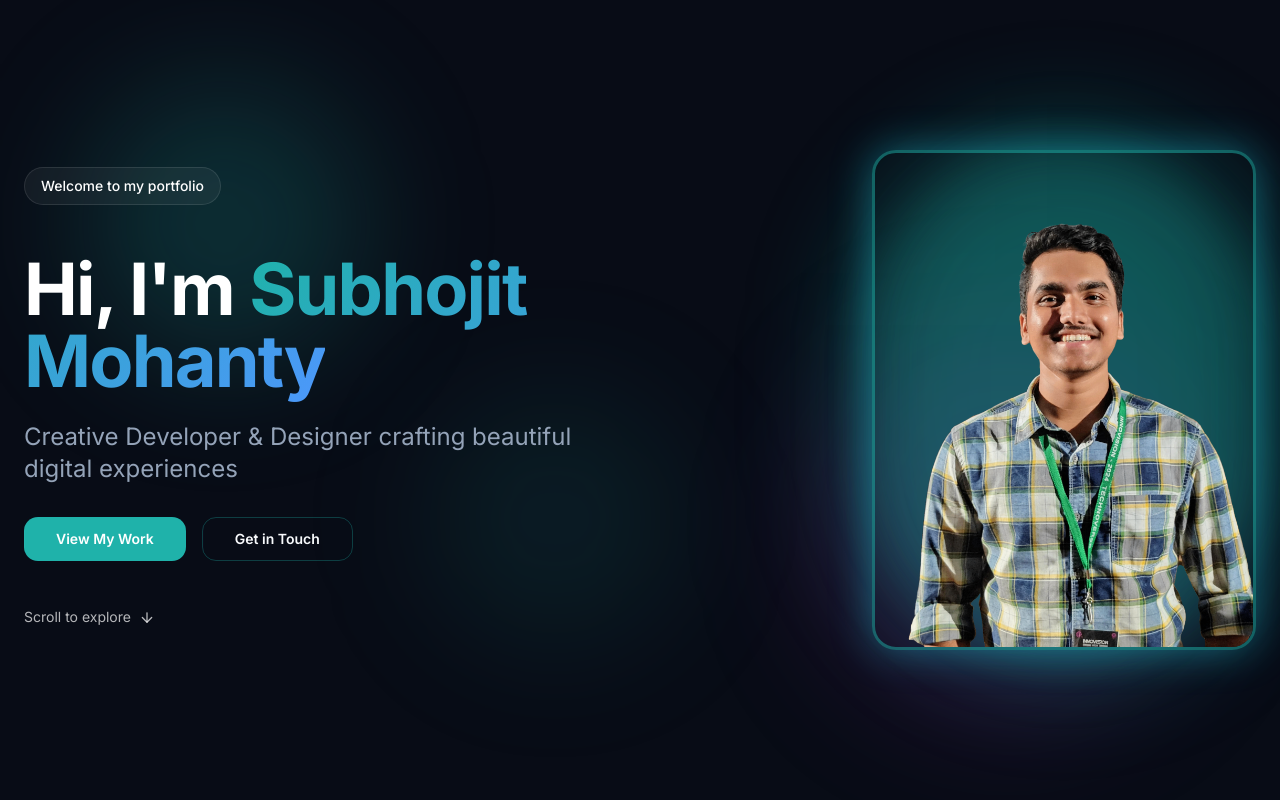
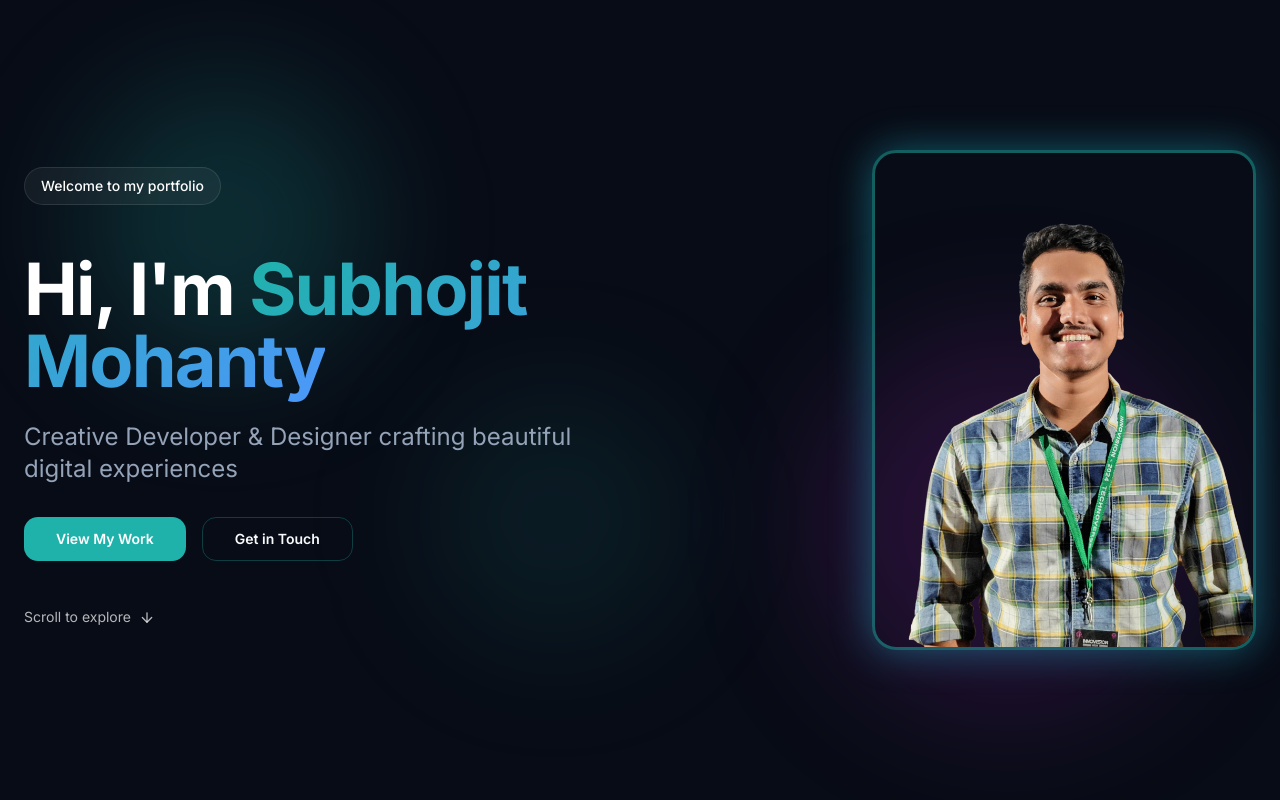
Before and after one commit to KaushiKrrish/subhojitportfolio, a React (Vite) app: page / in a window 1280 px wide. Shown: the top 800 px of the page. Built offline with nearby package versions, Linux system fonts and the light colour scheme; the HTML template or start-up script is replaced by a standard one.

Commit message:
Revert breathing image effect

```diff
--- a/src/components/Hero.tsx
+++ b/src/components/Hero.tsx
@@ -68,11 +68,6 @@ const Hero = () => {
           {/* Right side - Profile Image */}
           <div className="flex justify-center md:justify-end">
             <div className="relative group">
-              {/* Breathing light effects */}
-              <div className="absolute -inset-4 bg-primary/30 rounded-full blur-3xl animate-[pulse_3s_ease-in-out_infinite]"></div>
-              <div className="absolute -inset-3 bg-primary/20 rounded-full blur-2xl animate-[pulse_4s_ease-in-out_infinite]" style={{ animationDelay: "0.5s" }}></div>
-              <div className="absolute -inset-2 bg-primary/15 rounded-full blur-xl animate-[pulse_5s_ease-in-out_infinite]" style={{ animationDelay: "1s" }}></div>
-
               <div className="absolute -inset-2 bg-[var(--gradient-primary)] rounded-3xl blur-2xl opacity-60 group-hover:opacity-90 transition-all duration-500 animate-pulse"></div>
               <div className="absolute -inset-1 bg-[var(--gradient-primary)] rounded-3xl opacity-40"></div>
               <img
```
